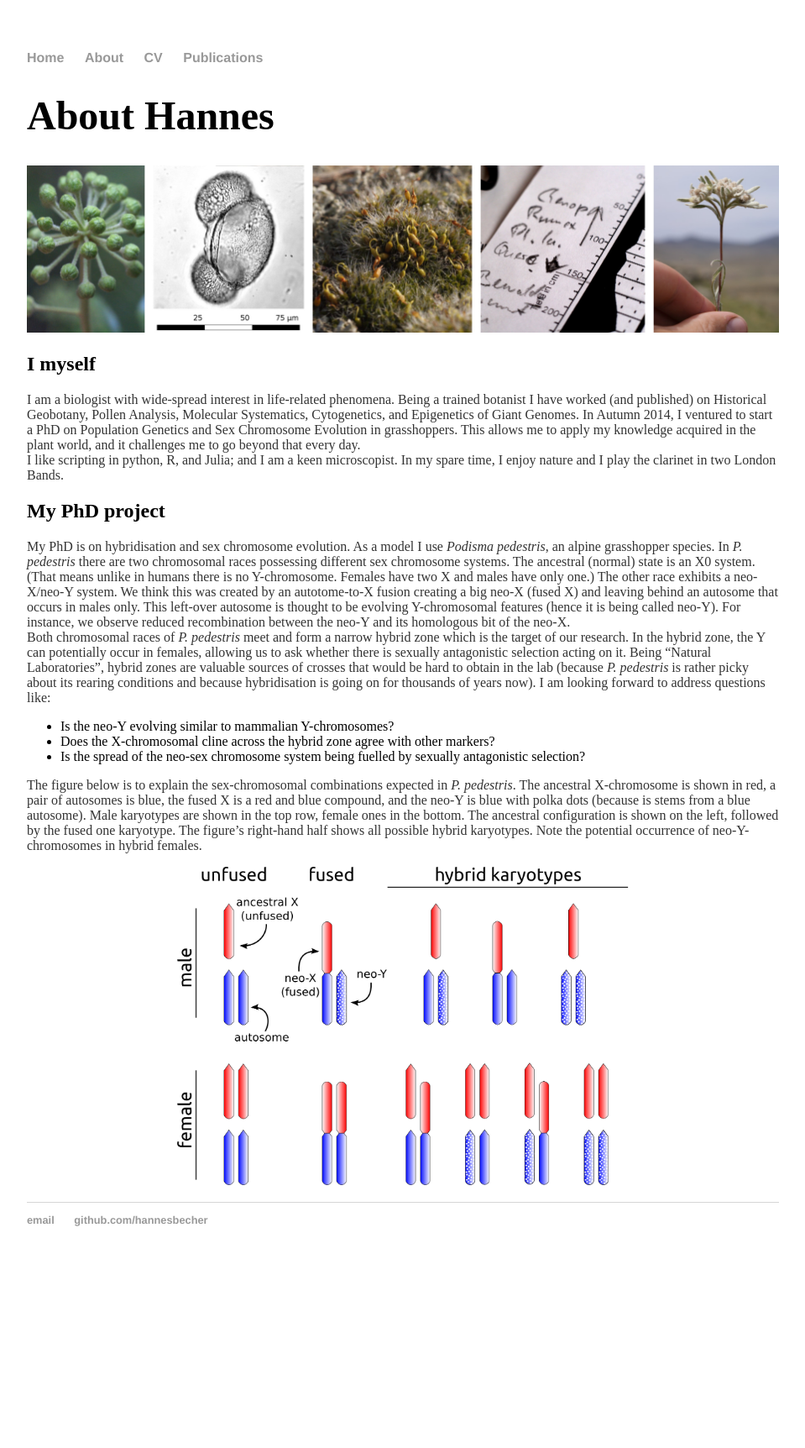
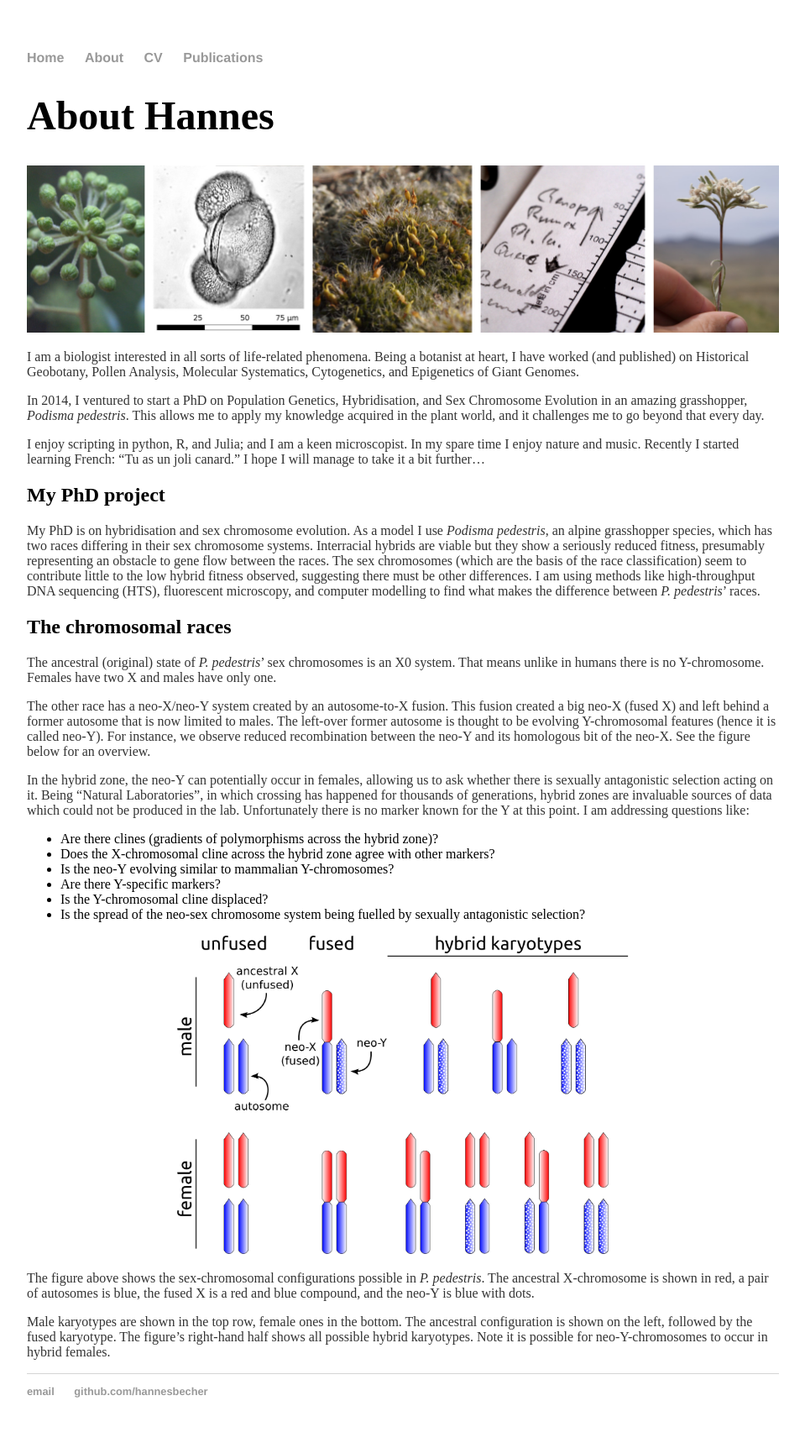
Before and after one commit to hannesbecher/hannesbecher.github.io, a Jekyll site: the page built from about/index.md, in a window 1280 px wide. Shown: the whole page at 84% size, without its empty margins (160-1119 px from the left). Built offline with Jekyll 4.4.1, drawn with Linux system fonts in a browser that asks for light colours; before the commit the page ends 1520 px from its top, so only the background shows below that.

Commit message:
Update index.md

```diff
--- a/about/index.md
+++ b/about/index.md
@@ -8,18 +8,32 @@ title: About Hannes
 
 ![About](../img/about.jpg)
 
-## I myself
-I am a biologist with wide-spread interest in life-related phenomena. Being a trained botanist I have worked (and published) on Historical Geobotany, Pollen Analysis, Molecular Systematics, Cytogenetics, and Epigenetics of Giant Genomes. In Autumn 2014, I ventured to start a PhD on Population Genetics and Sex Chromosome Evolution in grasshoppers. This allows me to apply my knowledge acquired in the plant world, and it challenges me to go beyond that every day.
-I like scripting in python, R, and Julia; and I am a keen microscopist. In my spare time, I enjoy nature and I play the clarinet in two London Bands.
+
+I am a biologist interested in all sorts of life-related phenomena. Being a botanist at heart, I have worked (and published) on Historical Geobotany, Pollen Analysis, Molecular Systematics, Cytogenetics, and Epigenetics of Giant Genomes.
+
+In 2014, I ventured to start a PhD on Population Genetics, Hybridisation, and Sex Chromosome Evolution in an amazing grasshopper, *Podisma pedestris*. This allows me to apply my knowledge acquired in the plant world, and it challenges me to go beyond that every day.
+
+I enjoy scripting in python, R, and Julia; and I am a keen microscopist. In my spare time I enjoy nature and music. Recently I started learning French: “Tu as un joli canard.” I hope I will manage to take it a bit further...
 
 ## My PhD project
-My PhD is on hybridisation and sex chromosome evolution. As a model I use *Podisma pedestris*, an alpine grasshopper species. In *P. pedestris* there are two chromosomal races possessing different sex chromosome systems. The ancestral (normal) state is an X0 system. (That means unlike in humans there is no Y-chromosome. Females have two X and males have only one.) The other race exhibits a neo-X/neo-Y system. We think this was created by an autotome-to-X fusion creating a big neo-X (fused X) and leaving behind an autosome that occurs in males only. This left-over autosome is thought to be evolving Y-chromosomal features (hence it is being called neo-Y). For instance, we observe reduced recombination between the neo-Y and its homologous bit of the neo-X.
-Both chromosomal races of *P. pedestris* meet and form a narrow hybrid zone which is the target of our research. In the hybrid zone, the Y can potentially occur in females, allowing us to ask whether there is sexually antagonistic selection acting on it. Being “Natural Laboratories”, hybrid zones are valuable sources of crosses that would be hard to obtain in the lab (because *P. pedestris* is rather picky about its rearing conditions and because hybridisation is going on for thousands of years now). I am looking forward to address questions like:
+My PhD is on hybridisation and sex chromosome evolution. As a model I use *Podisma pedestris*, an alpine grasshopper species, which has two races differing in their sex chromosome systems. Interracial hybrids are viable but they show a seriously reduced fitness, presumably representing an obstacle to gene flow between the races. The sex chromosomes (which are the basis of the race classification) seem to contribute little to the low hybrid fitness observed, suggesting there must be other differences. I am using methods like high-throughput DNA sequencing (HTS), fluorescent microscopy, and computer modelling to find what makes the difference between *P. pedestris*’ races.
 
+## The chromosomal races
+The ancestral (original) state of *P. pedestris*’ sex chromosomes is an X0 system. That means unlike in humans there is no Y-chromosome. Females have two X and males have only one.
+
+The other race has a neo-X/neo-Y system created by an autosome-to-X fusion. This fusion created a big neo-X (fused X) and left behind a former autosome that is now limited to males. The left-over former autosome is thought to be evolving Y-chromosomal features (hence it is called neo-Y). For instance, we observe reduced recombination between the neo-Y and its homologous bit of the neo-X. See the figure below for an overview.
+
+In the hybrid zone, the neo-Y can potentially occur in females, allowing us to ask whether there is sexually antagonistic selection acting on it. Being “Natural Laboratories”, in which crossing has happened for thousands of generations, hybrid zones are invaluable sources of data which could not be produced in the lab. Unfortunately there is no marker known for the Y at this point. I am addressing questions like:
+
+* Are there clines (gradients of polymorphisms across the hybrid zone)?
+* Does the X-chromosomal cline across the hybrid zone agree with other markers?
 * Is the neo-Y evolving similar to mammalian Y-chromosomes?
-* Does the X-chromosomal cline across the hybrid zone agree with other markers?
+* Are there Y-specific markers?
+* Is the Y-chromosomal cline displaced?
 * Is the spread of the neo-sex chromosome system being fuelled by sexually antagonistic selection?
 
-The figure below is to explain the sex-chromosomal combinations expected in *P. pedestris*. The ancestral X-chromosome is shown in red, a pair of autosomes is blue, the fused X is a red and blue compound, and the neo-Y is blue with polka dots (because is stems from a blue autosome). Male karyotypes are shown in the top row, female ones in the bottom. The ancestral configuration is shown on the left, followed by the fused one karyotype. The figure's right-hand half shows all possible hybrid karyotypes. Note the potential occurrence of neo-Y-chromosomes in hybrid females.
+![chromosomes](../img/sex_chrs_drawing.png)
 
-![chromosomes](../img/sex_chrs_drawing.png)
+The figure above shows the sex-chromosomal configurations possible in *P. pedestris*. The ancestral X-chromosome is shown in red, a pair of autosomes is blue, the fused X is a red and blue compound, and the neo-Y is blue with dots.
+
+Male karyotypes are shown in the top row, female ones in the bottom. The ancestral configuration is shown on the left, followed by the fused karyotype. The figure’s right-hand half shows all possible hybrid karyotypes. Note it is possible for neo-Y-chromosomes to occur in hybrid females.
```
